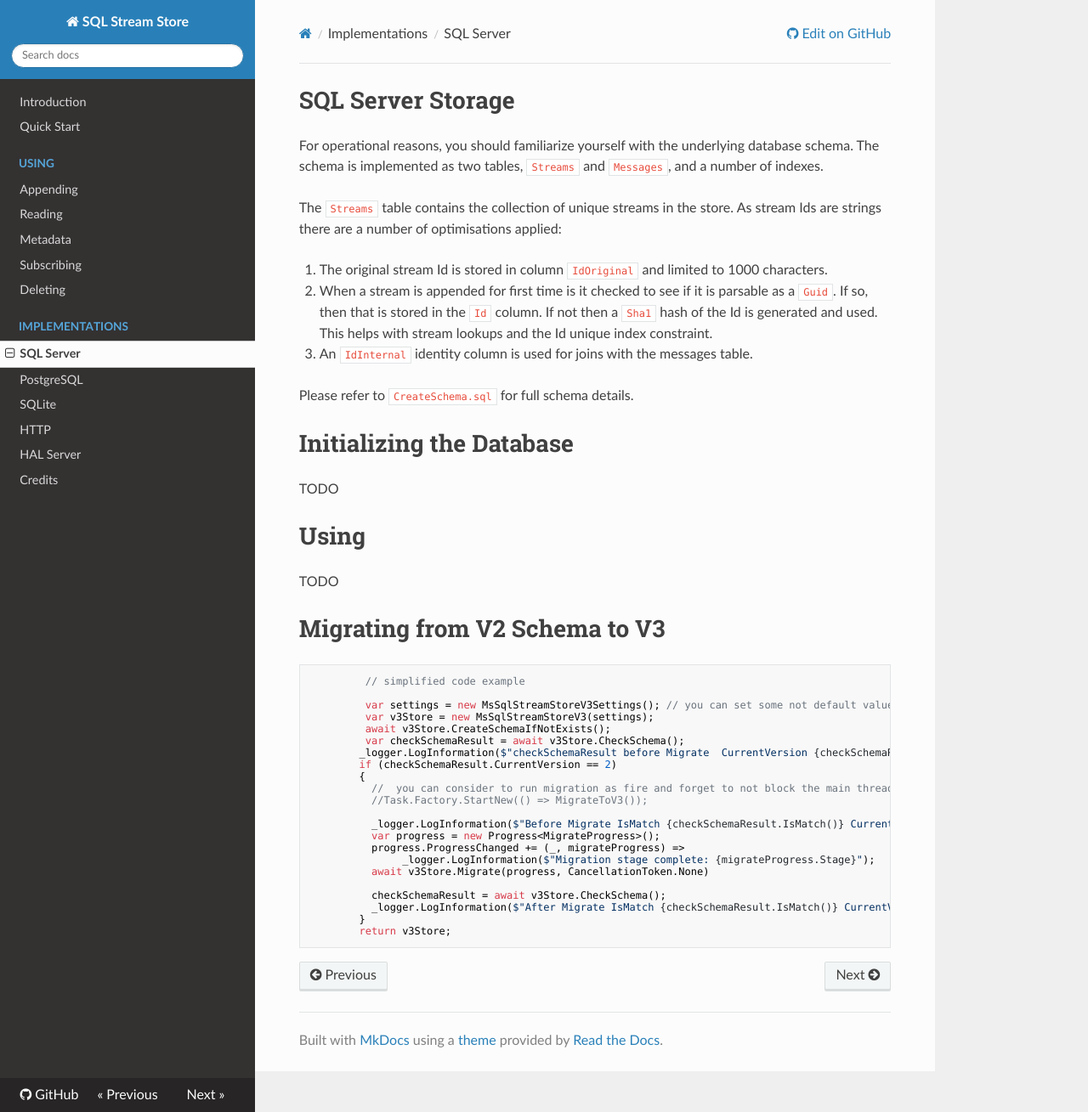
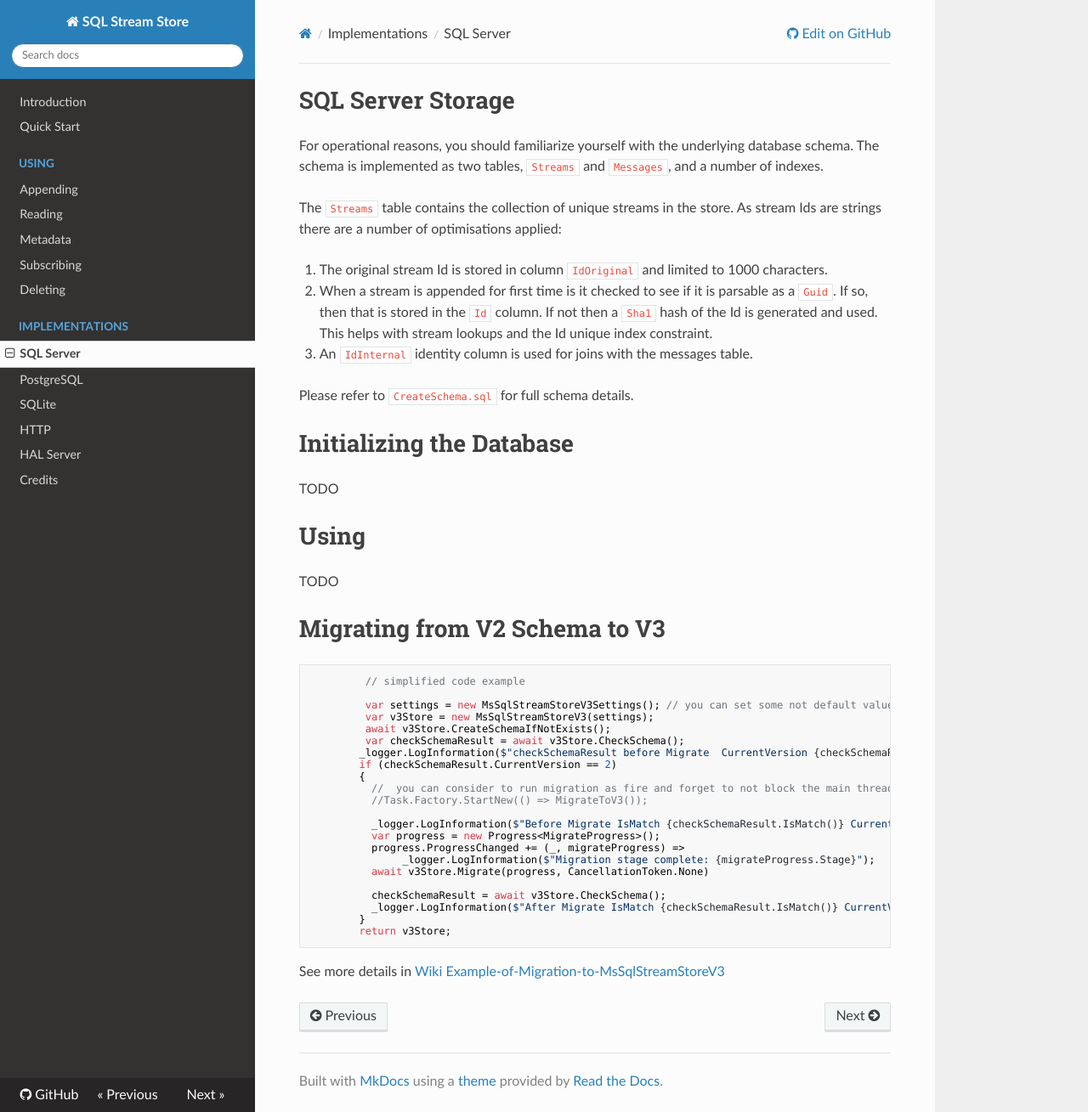
Before and after one commit to SQLStreamStore/docs, an MkDocs documentation site: the page built from docs/sqlserver.md, in a window 1280 px wide and 1309 px high. Shown: the whole window at 85% size. Built offline with MkDocs 1.6.1, drawn with Linux system fonts in a browser that asks for light colours; nearby versions of some CDN libraries; old or Windows-style settings are respelled for this version of MkDocs.

Commit message:
Link to wiki

```diff
--- a/docs/sqlserver.md
+++ b/docs/sqlserver.md
@@ -51,3 +51,6 @@ TODO
               _logger.LogInformation($"After Migrate IsMatch {checkSchemaResult.IsMatch()} CurrentVersion {checkSchemaResult.CurrentVersion} ExpectedVersion {checkSchemaResult.ExpectedVersion} ");
             }
             return v3Store;
+
+
+See more details in [Wiki Example-of-Migration-to-MsSqlStreamStoreV3](https://github.com/SQLStreamStore/SQLStreamStore/wiki/Example-of-Migration-to-MsSqlStreamStoreV3)
```
